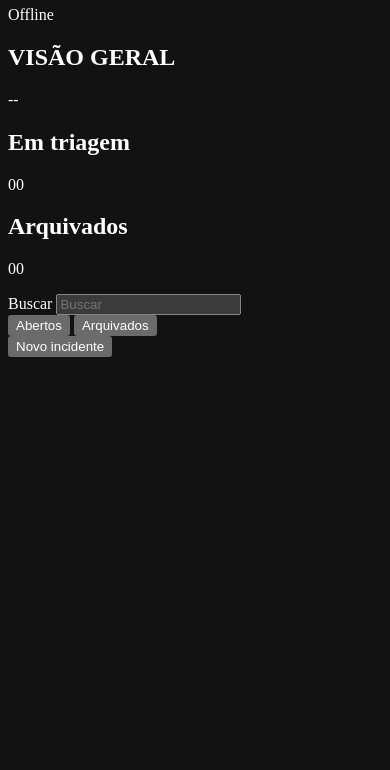
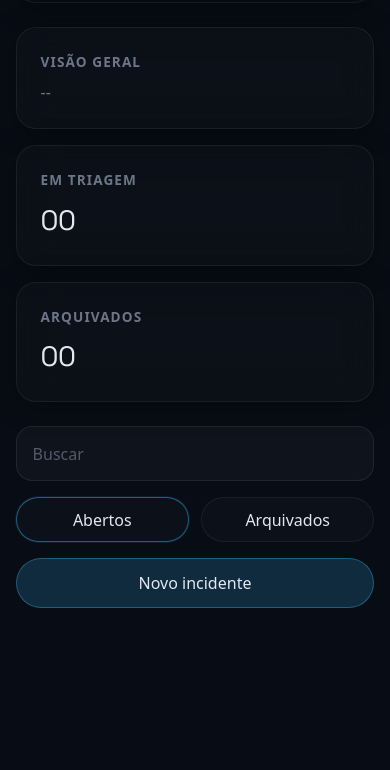
Before and after one commit to juninalmeida/ticket-health-api, a website: page docs/apiFakeFront/index.html in a window 390 px wide. Shown: the part 74-844 px from the top of the page. Drawn offline with Linux system fonts and the light colour scheme.

Commit message:
fix(frontend): centralize CSS entrypoint and improve mobile-first responsiveness

```diff
--- a/docs/apiFakeFront/index.html
+++ b/docs/apiFakeFront/index.html
@@ -7,8 +7,14 @@
 
     <title>SuporteTI Saúde</title>
 
-    <link rel="stylesheet" href="./styles/global.css" />
-    <link rel="stylesheet" href="./js/main.js" />
+    <link rel="preconnect" href="https://fonts.googleapis.com" />
+    <link rel="preconnect" href="https://fonts.gstatic.com" crossorigin />
+    <link
+      href="https://fonts.googleapis.com/css2?family=Inter:wght@300;400;500;600&family=Space+Grotesk:wght@300;400;500;600&display=swap"
+      rel="stylesheet"
+    />
+
+    <link rel="stylesheet" href="./styles/index.css" />
   </head>
   <body>
     <div class="app" id="app">
--- a/docs/apiFakeFront/styles/app.css
+++ b/docs/apiFakeFront/styles/app.css
@@ -0,0 +1,207 @@
+.app {
+  min-height: 100dvh;
+  max-width: var(--container);
+  margin: 0 auto;
+  padding: clamp(1rem, 4vw, var(--space-5)) clamp(0.875rem, 4vw, var(--space-4));
+}
+
+/* Header glass */
+.app__header {
+  display: grid;
+  grid-template-columns: minmax(0, 1fr) auto;
+  align-items: center;
+  gap: var(--space-3);
+
+  padding: var(--space-3) var(--space-4);
+  border: 1px solid var(--border);
+  border-radius: var(--radius-lg);
+  background: rgba(8, 12, 20, 0.7);
+  backdrop-filter: blur(24px);
+  box-shadow: var(--shadow);
+}
+
+.app__title {
+  margin: 0;
+  font-size: clamp(1.125rem, 2.8vw, 1.75rem);
+  letter-spacing: -0.02em;
+  min-width: 0;
+  overflow-wrap: anywhere;
+}
+
+.app__main {
+  margin-top: var(--space-4);
+}
+
+/* Cards glass */
+.overview {
+  display: grid;
+  grid-template-columns: repeat(auto-fit, minmax(min(100%, 14rem), 1fr));
+  gap: var(--space-3);
+}
+
+.overview__card {
+  padding: var(--space-4);
+  border-radius: var(--radius-lg);
+  border: 1px solid var(--border);
+  background: var(--surface);
+  backdrop-filter: blur(20px);
+  box-shadow: var(--shadow);
+}
+
+.overview__card:hover {
+  background: var(--surface-hover);
+  border-color: var(--border-strong);
+}
+
+.overview__label {
+  margin: 0 0 var(--space-1);
+  color: var(--muted);
+  letter-spacing: 0.08em;
+  text-transform: uppercase;
+  font-size: 0.85rem;
+}
+
+.overview__stat {
+  margin: 0;
+  font-family: var(--font-mono);
+  font-size: clamp(1.75rem, 4vw, 2.5rem);
+  letter-spacing: -0.02em;
+}
+
+.overview__date {
+  margin: 0;
+  color: var(--muted);
+}
+
+/* Controls */
+.controls {
+  margin-top: var(--space-4);
+  display: grid;
+  grid-template-columns: repeat(auto-fit, minmax(min(100%, 14rem), 1fr));
+  gap: var(--space-3);
+  align-items: center;
+}
+
+.controls > .btn {
+  justify-self: stretch;
+}
+
+.controls__search input {
+  width: 100%;
+  min-height: 44px;
+  padding: 0.9rem 1rem;
+  border-radius: var(--radius-md);
+  border: 1px solid rgba(255, 255, 255, 0.08);
+  background: rgba(255, 255, 255, 0.03);
+}
+
+.controls__search input::placeholder {
+  color: var(--placeholder);
+}
+.controls__search input:focus-visible {
+  outline: none;
+  border-color: rgba(56, 189, 248, 0.5);
+  box-shadow: 0 0 0 1px rgba(56, 189, 248, 0.1);
+}
+
+/* Tabs */
+.tabs {
+  display: flex;
+  flex-wrap: wrap;
+  gap: var(--space-2);
+}
+.tabs__tab {
+  border: 1px solid var(--border);
+  background: rgba(255, 255, 255, 0.02);
+  padding: 0.6rem 0.9rem;
+  min-height: 44px;
+  flex: 1 1 8.5rem;
+  text-align: center;
+  border-radius: 999px;
+  cursor: pointer;
+}
+.tabs__tab[aria-selected="true"] {
+  border-color: rgba(56, 189, 248, 0.45);
+  box-shadow: 0 0 0 1px rgba(56, 189, 248, 0.1);
+}
+
+/* Buttons */
+.btn {
+  border: 1px solid var(--border);
+  background: rgba(255, 255, 255, 0.03);
+  padding: 0.75rem 1rem;
+  border-radius: 999px;
+  min-height: 44px;
+  cursor: pointer;
+}
+
+.btn--primary {
+  border-color: rgba(56, 189, 248, 0.35);
+  background: rgba(56, 189, 248, 0.18);
+}
+
+.btn--success {
+  border-color: rgba(34, 197, 94, 0.35);
+  background: rgba(34, 197, 94, 0.18);
+}
+
+/* Modal (base) */
+.modal[hidden] {
+  display: none;
+}
+.modal {
+  position: fixed;
+  inset: 0;
+  display: grid;
+  place-items: center;
+  padding: var(--space-3);
+  z-index: 50;
+}
+
+.modal__backdrop {
+  position: absolute;
+  inset: 0;
+  background: rgba(0, 0, 0, 0.55);
+}
+
+.modal__panel {
+  position: relative;
+  width: min(42rem, 100%);
+  max-height: 90dvh;
+  overflow: auto;
+  border-radius: var(--radius-lg);
+  border: 1px solid var(--border);
+  background: rgba(8, 12, 20, 0.85);
+  backdrop-filter: blur(24px);
+  box-shadow: var(--shadow);
+  padding: var(--space-4);
+}
+
+.form {
+  display: grid;
+  gap: var(--space-3);
+}
+.form__field span {
+  display: block;
+  margin-bottom: var(--space-1);
+  color: var(--muted);
+}
+.form__field input,
+.form__field textarea {
+  width: 100%;
+  min-height: 44px;
+  padding: 0.9rem 1rem;
+  border-radius: var(--radius-md);
+  border: 1px solid rgba(255, 255, 255, 0.08);
+  background: rgba(255, 255, 255, 0.03);
+}
+.form__actions {
+  display: flex;
+  flex-wrap: wrap;
+  justify-content: flex-end;
+  gap: var(--space-2);
+}
+
+.form__actions .btn {
+  flex: 1 1 10rem;
+}
--- a/docs/apiFakeFront/styles/global.css
+++ b/docs/apiFakeFront/styles/global.css
@@ -0,0 +1,81 @@
+/* Design tokens */
+:root {
+  --font-sans: system-ui, -apple-system, "Inter", sans-serif;
+  --font-mono: ui-monospace, "Space Grotesk", monospace;
+
+  --bg: #080c14;
+  --surface: rgba(255, 255, 255, 0.02);
+  --surface-hover: rgba(255, 255, 255, 0.04);
+  --border: rgba(255, 255, 255, 0.06);
+  --border-strong: rgba(255, 255, 255, 0.12);
+
+  --text: #e2e8f0;
+  --muted: rgba(148, 163, 184, 0.7);
+  --placeholder: rgba(148, 163, 184, 0.5);
+
+  --accent: #38bdf8;
+  --shadow: 0 4px 30px rgba(0, 0, 0, 0.3);
+
+  --radius-lg: 1.25rem;
+  --radius-md: 1rem;
+
+  --space-1: 0.5rem;
+  --space-2: 0.75rem;
+  --space-3: 1rem;
+  --space-4: 1.5rem;
+  --space-5: 2rem;
+
+  --container: 68rem;
+}
+
+/* 2) Reset mínimo */
+*,
+*::before,
+*::after {
+  box-sizing: border-box;
+}
+
+html {
+  color-scheme: dark;
+  font-size: 100%;
+  -webkit-text-size-adjust: 100%;
+}
+
+body {
+  margin: 0;
+  font-family: var(--font-sans);
+  background: var(--bg);
+  color: var(--text);
+  line-height: 1.5;
+  -webkit-font-smoothing: antialiased;
+}
+
+img {
+  max-width: 100%;
+  display: block;
+}
+button,
+input,
+textarea {
+  font: inherit;
+  color: inherit;
+}
+
+/* 3) A11y: foco visível */
+:focus-visible {
+  outline: 2px solid rgba(56, 189, 248, 0.55);
+  outline-offset: 2px;
+}
+
+/* 4) Utilitário */
+.sr-only {
+  position: absolute;
+  width: 1px;
+  height: 1px;
+  padding: 0;
+  margin: -1px;
+  overflow: hidden;
+  clip: rect(0, 0, 0, 0);
+  white-space: nowrap;
+  border: 0;
+}
--- /dev/null
+++ b/docs/apiFakeFront/styles/index.css
@@ -0,0 +1,2 @@
+@import url(/docs/apiFakeFront/styles/global.css);
+@import url(/docs/apiFakeFront/styles/app.css);
```
